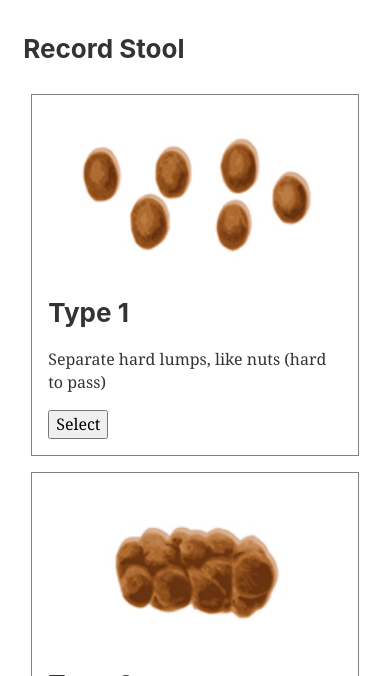
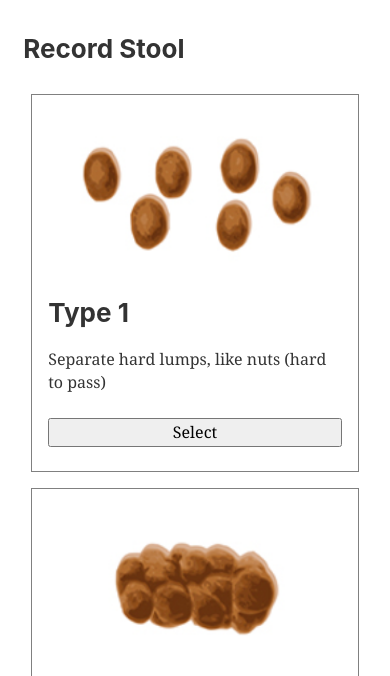
Before and after one commit to byrne-greg/the-stool-diary, a Gatsby site: page / in a window 390 px wide. Shown: the part 120-796 px from the top of the page. Built offline with nearby package versions, Linux system fonts and the light colour scheme; Gatsby itself is replaced by a stand-in of ours.

Commit message:
adding responsive css around cars action buttons

```diff
--- a/src/components/card/CardActions.js
+++ b/src/components/card/CardActions.js
@@ -6,15 +6,36 @@ const CardActionsStyle = styled.div`
   padding: 0.5rem 0;
   margin-top: auto;
 
-  // every button descendent thats not first child
-  button :not(:first-child) {
-    margin-left: 1rem;
+  // if we are on small device, make buttons blocky
+  @media (max-width: 800px) {
+    display: flex;
+    flex-direction: column;
+    button {
+      width: 100%;
+      margin: 0.5rem 0;
+    }
   }
-`
+
+  // if we are on large device, make buttons normal size with margin spaces
+  @media (min-width: 800px) {
+    // every button descendent thats not first child
+    button :not(:first-child) {
+      margin-left: 1rem;
+    }
+  }
+
+  // if we have only one child element (presume button), make the button blocky
+  ${({ actionCount }) => actionCount === 1 && `
+    button {
+      width: 100%;
+    }
+  `}
+
+  `
 
 const CardActions = ({ children }) => {
   return (
-    <CardActionsStyle>
+    <CardActionsStyle actionCount={React.Children.count(children)}>
       {children}
     </CardActionsStyle>
   )
```
